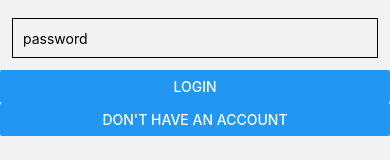
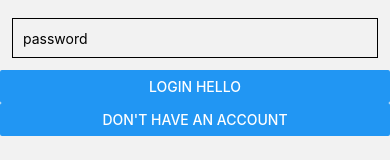
Before and after one commit to MaxLudd/whatsThat-project, a React Native app: screen /Login in a window 390 px wide. Shown: the part 122-282 px from the top of the page. Built offline with nearby package versions, Linux system fonts and the light colour scheme.

Commit message:
Testing text change

```diff
--- a/components/LoginScreen.js
+++ b/components/LoginScreen.js
@@ -71,7 +71,7 @@ class LoginScreen extends Component {
       <View>
         <TextInput style={styles.input} placeholder="email" onChangeText={this.handleEmailInput} value={this.state.email} />
         <TextInput style={styles.input} placeholder="password" secureTextEntry={true} onChangeText={this.handlePasswordInput} value={this.state.password} />
-        <Button title="Login" onPress={() => this.login()} />
+        <Button title="Login Hello" onPress={() => this.login()} />
         <Button title="Don't have an account" onPress={() => navigation.navigate('SignUp')}/>
         <Text style={styles.error}> {this.state.errorMessage}</Text>
       </View>
```
